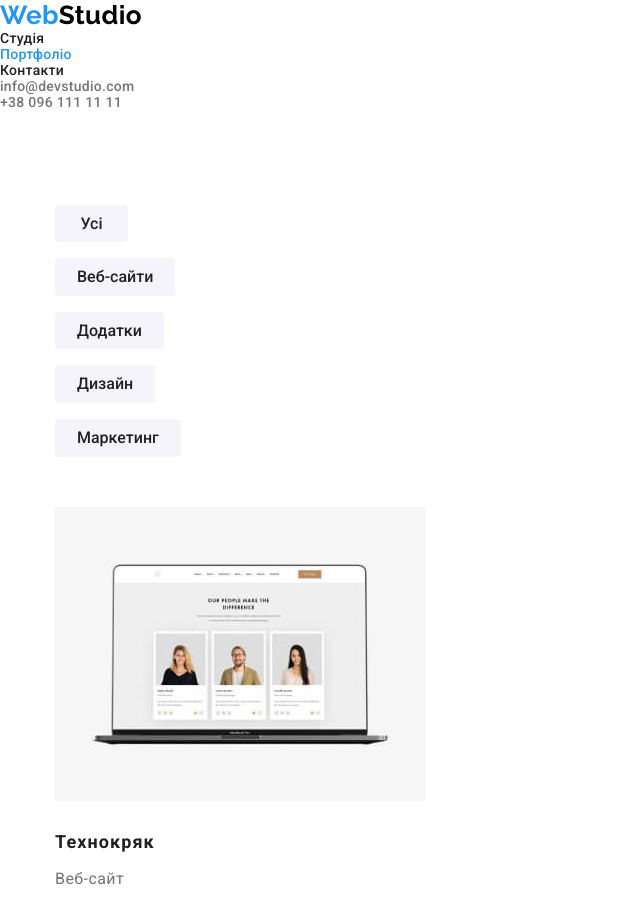
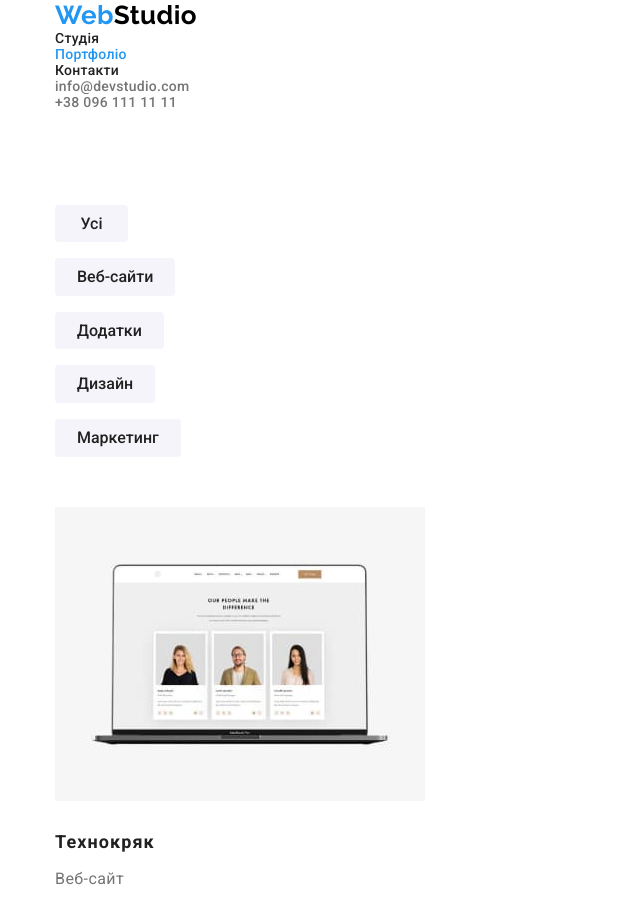
Before and after one commit to olena-nikitchenko/goit-markup-hw-03, a plain HTML site: page portfolio.html in a window 1280 px wide. Shown: the top 897 px of the page, without its empty margins (0-640 px from the left). Drawn offline with nearby package versions, Linux system fonts and the light colour scheme.

Commit message:
додавання додаткових класів та тегів

```diff
--- a/portfolio.html
+++ b/portfolio.html
@@ -20,6 +20,7 @@
   <body class="body">
     <!-- header -->
     <header class="header">
+      <div class="container">
         <nav>
           <a href="./index.html" class="header-logo link" lang="en">
             <span class="logo-accent">Web</span>Studio</a
@@ -33,9 +34,12 @@
           </ul>
         </nav>
         <ul class="contact-list list">
-        <li class="contact list-item" lang="en"><a href="#" class="link">info@devstudio.com</a></li>
+          <li class="contact list-item" lang="en">
+            <a href="#" class="link">info@devstudio.com</a>
+          </li>
           <li class="contact list-item"><a href="#" class="link">+38 096 111 11 11</a></li>
         </ul>
+      </div>
     </header>
     <main>
       <!--sechion-portfolio-->
```
Lines whose indentation alone changed are shown as unchanged.
